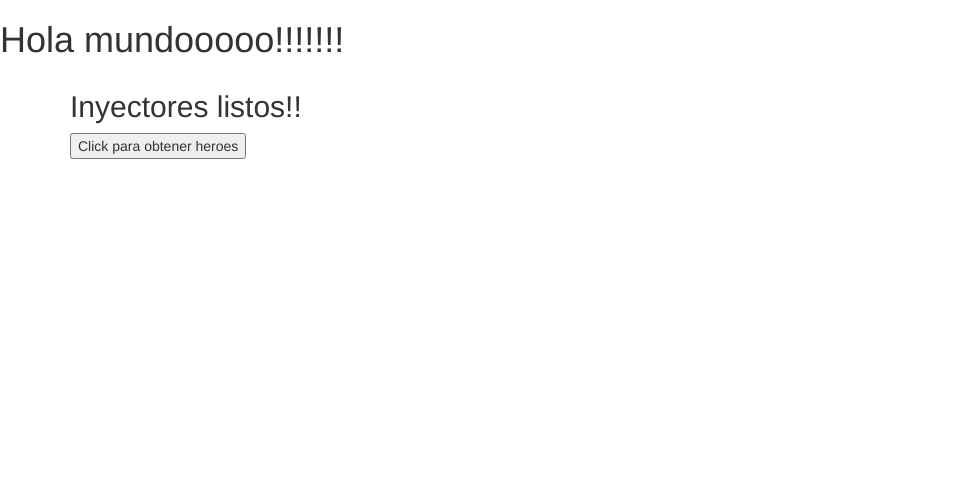
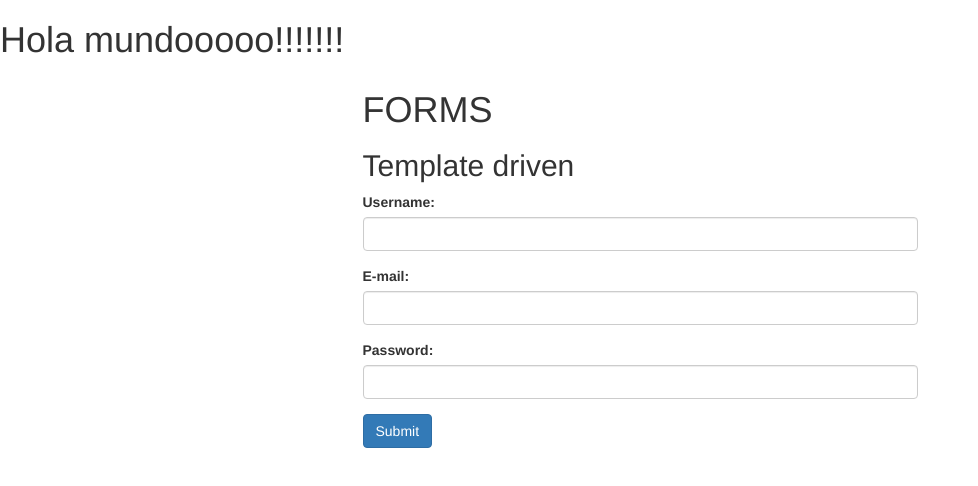
Before and after one commit to foxfrancis005/my-angular-project, an Angular app: page / in a window 1280 px wide. Shown: the top 486 px of the page, without its empty margins (0-978 px from the left). Built offline with nearby package versions, Linux system fonts and the light colour scheme.

Commit message:
template driven forms (incompleto)

```diff
--- a/src/app/app.component.html
+++ b/src/app/app.component.html
@@ -1,7 +1,7 @@
 <h1>
   {{title}}
 </h1>
-<div class="container">
+
 	<!-- <h2>{{cadena}}</h2> -->
 	<!-- <app-hello-world></app-hello-world> -->
 	<!-- <app-evt-custom (Myclick)="clickear()"></app-evt-custom> -->
@@ -11,9 +11,14 @@
 	<!-- <app-switch-dir></app-switch-dir> -->
 	<!-- <app-attr-dir></app-attr-dir> -->
 	<!-- <app-input-in-view></app-input-in-view> -->
-	<app-inject></app-inject>
+	<!-- <app-inject></app-inject> -->
 	<!-- <hero-form></hero-form> -->
+<div class="container">
+	<div class="row">
+		<div class="col-md-6 col-md-offset-3">
+			<app-forms2></app-forms2>
+		</div>
+	</div>
 </div>
 
-
 <!-- Por default, todos los componentes que se adicionen posteriormente se podran mostrar en la vista si el selector lo escribimos aqui como etiqueta. -->
--- a/src/app/app.module.ts
+++ b/src/app/app.module.ts
@@ -17,6 +17,7 @@ import { InjectComponent } from './inject/inject.component';
 import { FormsComponent } from './forms/forms.component';
 import {ValidacionService} from './validacion.service';
 import {HeroCollectorService} from './hero-collector.service';
+import { Forms2Component } from './forms2/forms2.component';
 
 @NgModule({
   declarations: [
@@ -30,7 +31,8 @@ import {HeroCollectorService} from './hero-collector.service';
     AttrDirComponent,
     PeliCompComponent,
     InjectComponent,
-    FormsComponent
+    FormsComponent,
+    Forms2Component
   ],
   imports: [
     BrowserModule,
--- a/src/app/forms/forms.component.html
+++ b/src/app/forms/forms.component.html
@@ -5,17 +5,17 @@
 		<form *ngIf="active" #heroform="ngForm">
 			<!-- <span>{{diagnostic}}</span> -->
 			<div class="form-group">
-				<label for="name">Nombre</label>
-				<input type="text" id="name" class="form-control" required [(ngModel)]="model.name" name="name" #nam="ngModel">
+				<label for="nombre">Nombre</label>
+				<input type="text" id="name" class="form-control" required [(ngModel)]="model.name" name="nombre" #nam="ngModel">
 				<div class="alert alert-danger" [hidden]="nam.valid||nam.pristine">The name is required</div>
 			</div>
 			<div class="form-group">
-				<label for="alterEgo">Alter ego:</label>
-				<input type="text" id="alterEgo" class="form-control" [(ngModel)]="model.alterEgo" name="alterEgo">
+				<label for="alterego">Alter ego:</label>
+				<input type="text" id="alterEgo" class="form-control" [(ngModel)]="model.alterEgo" name="alterego">
 			</div>
 			<div class="form-group">
-				<label for="powers">Powers:</label>
-				<select class="form-control" id="power" required [(ngModel)]="model.power" name="power" #pows="ngModel">
+				<label for="poderes">Powers:</label>
+				<select class="form-control" id="power" required [(ngModel)]="model.power" name="poderes" #pows="ngModel">
 					<option value="">-select-</option>
 					<option *ngFor="let pow of powers" [value]="pow">{{pow}}</option>
 				</select>
--- /dev/null
+++ b/src/app/forms2/forms2.component.html
@@ -0,0 +1,18 @@
+
+<h1>FORMS</h1>
+<h2>Template driven</h2>
+<form (ngSubmit)="onSubmit(myform)" #myform="ngForm">
+	<div class="form-group">
+		<label for="usrname">Username:</label>
+		<input type="text" name="usrname" class="form-control" id="username" ngModel name="usrname" required>
+	</div>
+	<div class="form-group">
+		<label for="e-mail">E-mail:</label>
+		<input type="text" class="form-control" id="email" ngModel name="e-mail" required pattern="[a-z0-9!#$%&'*+/=?^_`{|}~-]+(?:\.[a-z0-9!#$%&'*+/=?^_`{|}~-]+)*@(?:[a-z0-9](?:[a-z0-9-]*[a-z0-9])?\.)+[a-z0-9](?:[a-z0-9-]*[a-z0-9])?">
+	</div>
+	<div class="form-group">
+		<label for="pass">Password:</label>
+		<input type="password" class="form-control" id="password" ngModel name="pass" required>
+	</div>
+	<button type="submit" class="btn btn-primary">Submit</button>
+</form>
--- /dev/null
+++ b/src/app/forms2/forms2.component.ts
@@ -0,0 +1,18 @@
+import { Component, OnInit } from '@angular/core';
+import {NgForm} from '@angular/forms';
+
+@Component({
+  selector: 'app-forms2',
+  templateUrl: './forms2.component.html'
+})
+export class Forms2Component implements OnInit {
+
+  constructor() {}
+
+  ngOnInit() {}
+
+  onSubmit(f:NgForm){
+  	console.log(f);
+  }
+
+}
--- a/src/index.html
+++ b/src/index.html
@@ -12,6 +12,6 @@
   <script type="text/javascript" src="assets/bootstrap-3.3.7-dist/js/bootstrap.min.js"></script>
 </head>
 <body>
-  		<app-root>Loading...</app-root>
+  	<app-root>Loading...</app-root>
 </body>
 </html>
```
Also changed, not shown: 1 other file (tests, documents, lock files or other folders). Lines whose indentation alone changed are shown as unchanged.
